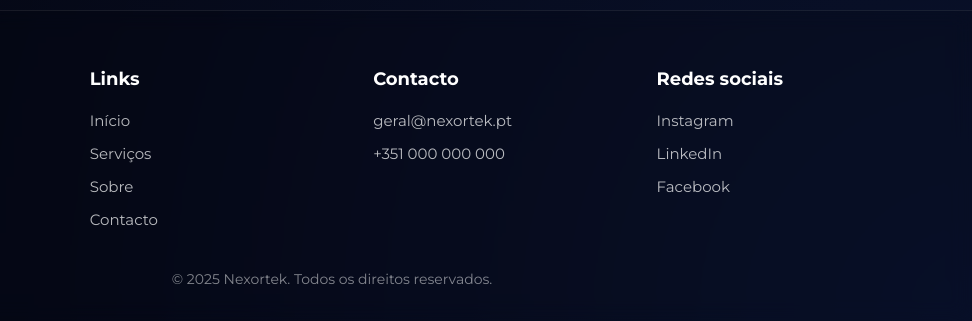
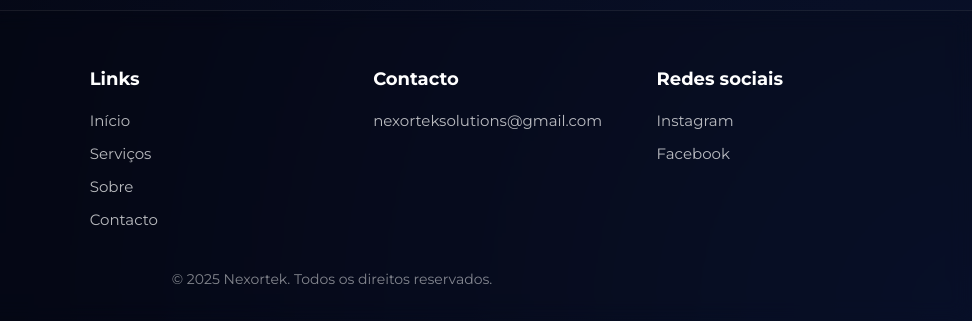
Before and after one commit to C4ndyy/nexortek, a plain HTML site: page index.html in a window 1280 px wide. Shown: the part 3716-4037 px from the top of the page, 308-1280 px from the left. Drawn offline with Linux system fonts and the light colour scheme.

Commit message:
Fix footer issues

```diff
--- a/index.html
+++ b/index.html
@@ -285,15 +285,13 @@
 
         <div class="nexortek__footer__links montserrat">
           <h5>Contacto</h5>
-          <span>geral@nexortek.pt</span>
-          <span>+351 000 000 000</span>
+          <span>nexorteksolutions@gmail.com</span>
         </div>
 
         <div class="nexortek__footer__links montserrat">
           <h5>Redes sociais</h5>
-          <a href="#" target="_blank">Instagram</a>
-          <a href="#" target="_blank">LinkedIn</a>
-          <a href="#" target="_blank">Facebook</a>
+          <a href="https://www.instagram.com/nexortek/" target="_blank">Instagram</a>
+          <a href="https://www.facebook.com/profile.php?id=61576591418463" target="_blank">Facebook</a>
         </div>
       </div>
 
```
